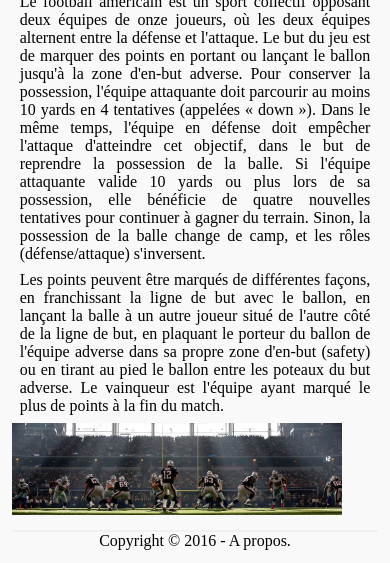
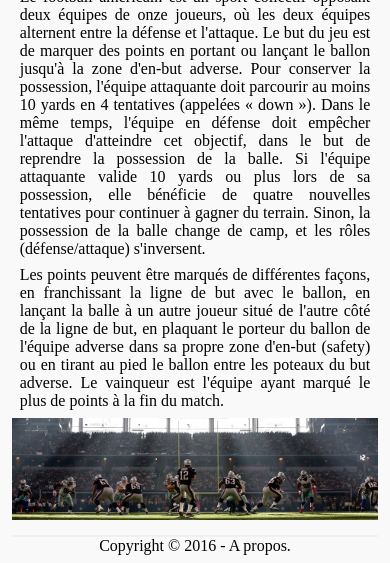
Before and after one commit to nicolaspi01/NFL_site, a plain HTML site: page index.html in a window 390 px wide. Shown: the part 506-1069 px from the top of the page. Drawn offline with Linux system fonts and the light colour scheme.

Commit message:
optimisation du css des images (centrée sur toute la page tec)

```diff
--- a/monstyle.css
+++ b/monstyle.css
@@ -56,6 +56,16 @@ a
 }
 
 /* TEXTE */
+
+.panorama > img
+{
+	max-width: 100%;
+	max-height: 100%;
+	display: block;
+	margin-bottom: 35px;
+	text-align: center;	/* on centre toutes les images */
+	margin: auto;
+}
 
 h1
 {
@@ -132,16 +142,7 @@ th
 		padding-left: 20%;
 	}
 
-	.panorama > img
-	{
-		max-width: 100%;
-		max-height: 100%;
-		display: block;
-		margin-bottom: 35px;
-		text-align: center;	/* on centre toutes les images */
-		margin: auto;
 
-	}
 }
 
 /* MENU AUTE QUE ORDINATEUR : téléphones, tablettes... */
@@ -153,15 +154,6 @@ th
 		max-width: 95%;
 		display: block;
 		margin-bottom: 45px;
-	}
-
-	img
-	{
-		max-width: 90%;
-		display: block;
-		margin-bottom: 55px;
-		margin: 0;
-		text-align: center;
 	}
 
 	.dropdown
```
